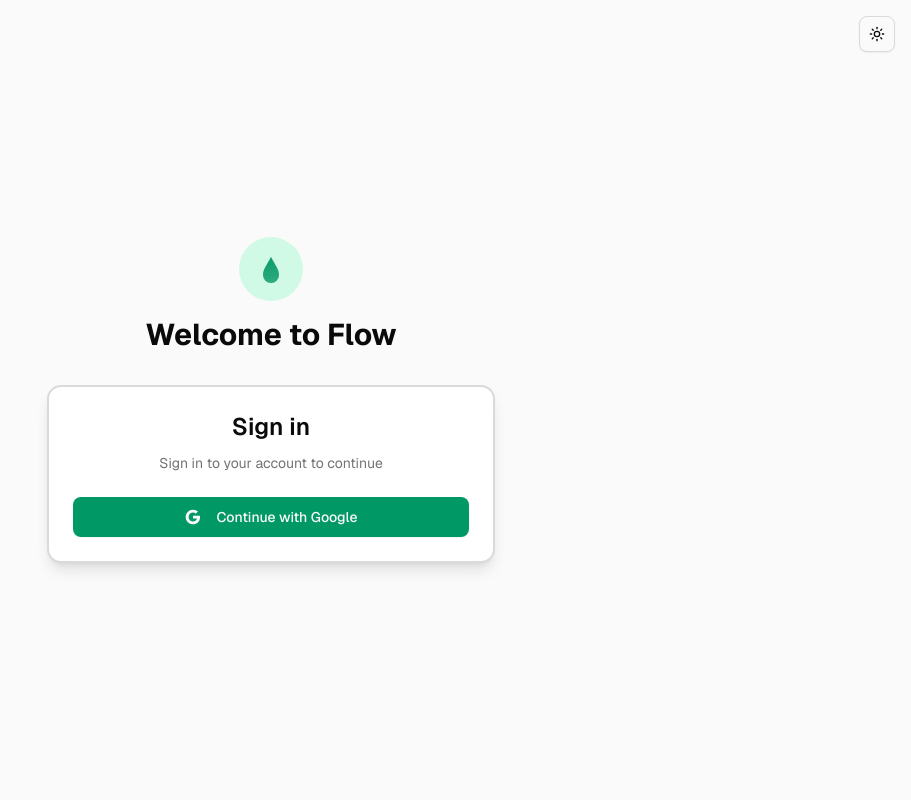
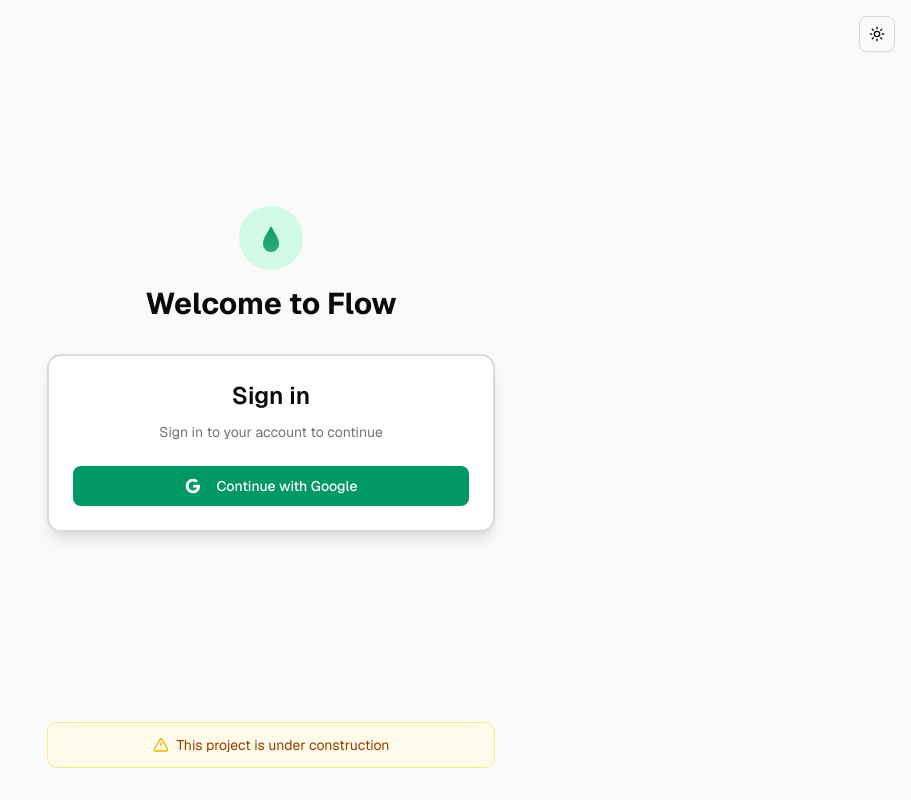
Before and after one commit to brunojurakic/chatapp, a React (Vite) app in the folder frontend/: page /login in a window 1280 px wide. Shown: the whole page, without its empty margins (369-1280 px from the left). Built offline with nearby package versions, Linux system fonts and the light colour scheme; no server answers.

Commit message:
add under construction alert to login page

```diff
--- a/frontend/src/components/pages/LoginPage.tsx
+++ b/frontend/src/components/pages/LoginPage.tsx
@@ -11,7 +11,7 @@
 } from "@/components/ui/card"
 import { ModeToggle } from "@/components/mode-toggle"
 import { FlowLogo } from "@/components/ui/flow-logo"
-import { AlertCircle, Loader2 } from "lucide-react"
+import { AlertCircle, Loader2, AlertTriangle } from "lucide-react"
 
 const LoginPage = () => {
   const { user, login, isLoading } = useAuth()
@@ -45,11 +45,12 @@
   }
 
   return (
-    <div className="min-h-screen flex flex-col items-center justify-center bg-background p-4">
+    <div className="min-h-screen flex flex-col bg-background p-4">
       <div className="absolute top-4 right-4">
         <ModeToggle />
       </div>
 
+      <div className="flex-1 flex items-center justify-center">
         <div className="w-full max-w-md space-y-8">
           <div className="flex flex-col items-center space-y-4">
             <div className="flex items-center justify-center w-16 h-16 rounded-full bg-emerald-100 dark:bg-emerald-900/20">
@@ -114,6 +115,18 @@
           </Card>
         </div>
       </div>
+
+      <div className="w-full max-w-md mx-auto mb-4">
+        <div className="bg-amber-50 dark:bg-amber-950/20 border border-amber-200 dark:border-amber-800 rounded-lg p-3">
+          <div className="flex items-center justify-center space-x-2 text-amber-800 dark:text-amber-200">
+            <AlertTriangle className="h-4 w-4 flex-shrink-0 text-yellow-500" />
+            <span className="text-sm text-center">
+              This project is under construction
+            </span>
+          </div>
+        </div>
+      </div>
+    </div>
   )
 }
 
```
Lines whose indentation alone changed are shown as unchanged.
